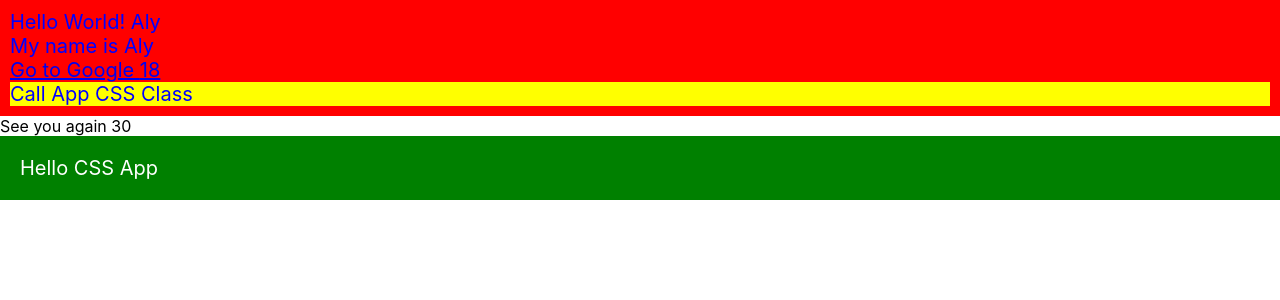
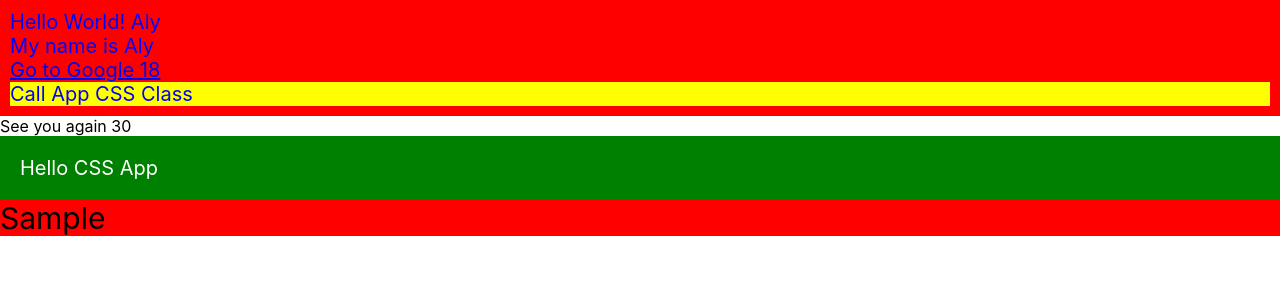
Before and after one commit to alybt/react_js_tutorial, a React (Create React App) app in the folder my-react-app/: page / in a window 1280 px wide. Shown: the top 300 px of the page. Built offline with nearby package versions, Linux system fonts and the light colour scheme.

Commit message:
CSS Modules

```diff
--- a/my-react-app/src/App.js
+++ b/my-react-app/src/App.js
@@ -1,5 +1,6 @@
 import HelloWorld from "./components/HelloWorld";
 import './App.css';
+import Sample from "./components/Sample";
 
 
 function App() {
@@ -14,7 +15,7 @@ function App() {
       <HelloWorld num = {num} name = {name}/>
       <div>{saygoodbye} {number + number}</div>
       <div className = 'sample-css'> Hello CSS App </div>
-
+      <Sample> </Sample>
     </div> );
 }
 
--- /dev/null
+++ b/my-react-app/src/components/Sample.js
@@ -0,0 +1,9 @@
+import React from 'react'
+import Style from './Sample.module.css';
+function Sample() {
+  return (
+    <div className={Style.mystyle}>Sample</div>
+  )
+}
+
+export default Sample
--- /dev/null
+++ b/my-react-app/src/components/Sample.module.css
@@ -0,0 +1,4 @@
+.mystyle{
+    background-color: red;
+    font-size: 30px;
+}
```
